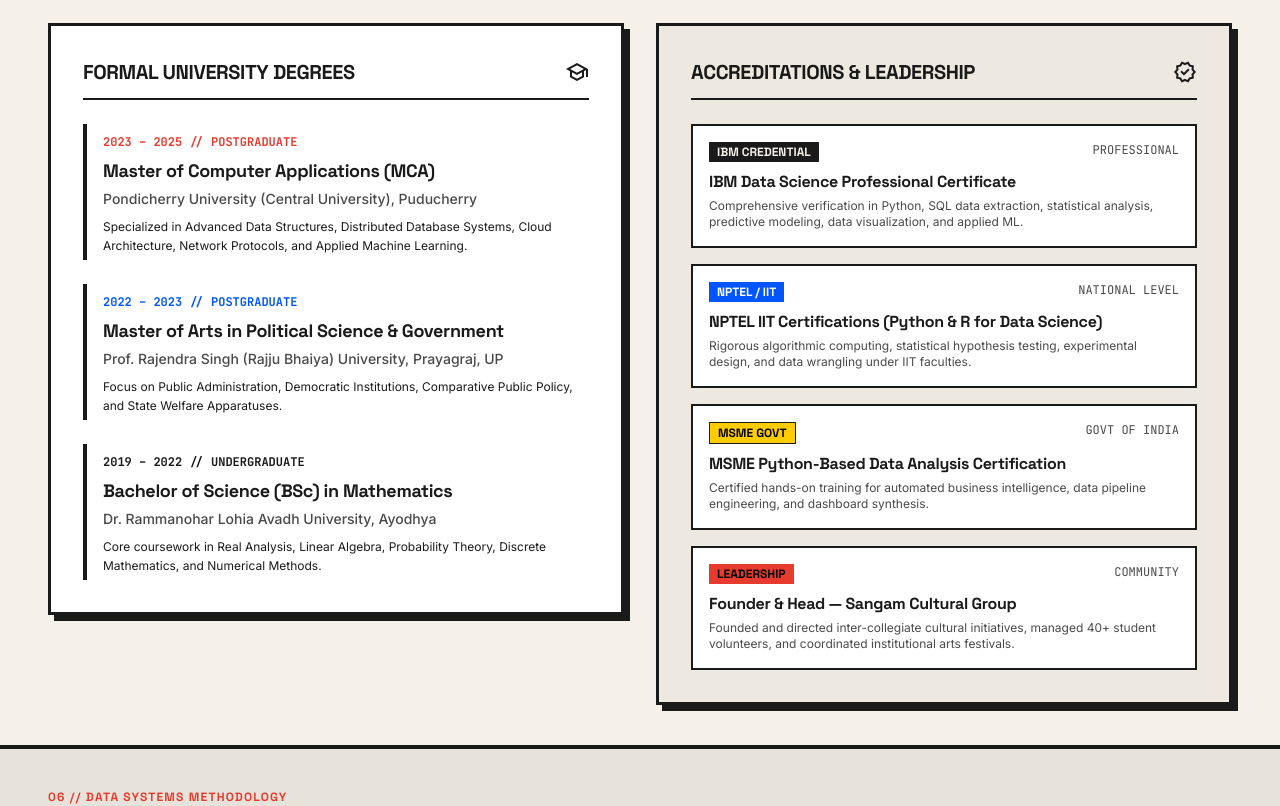
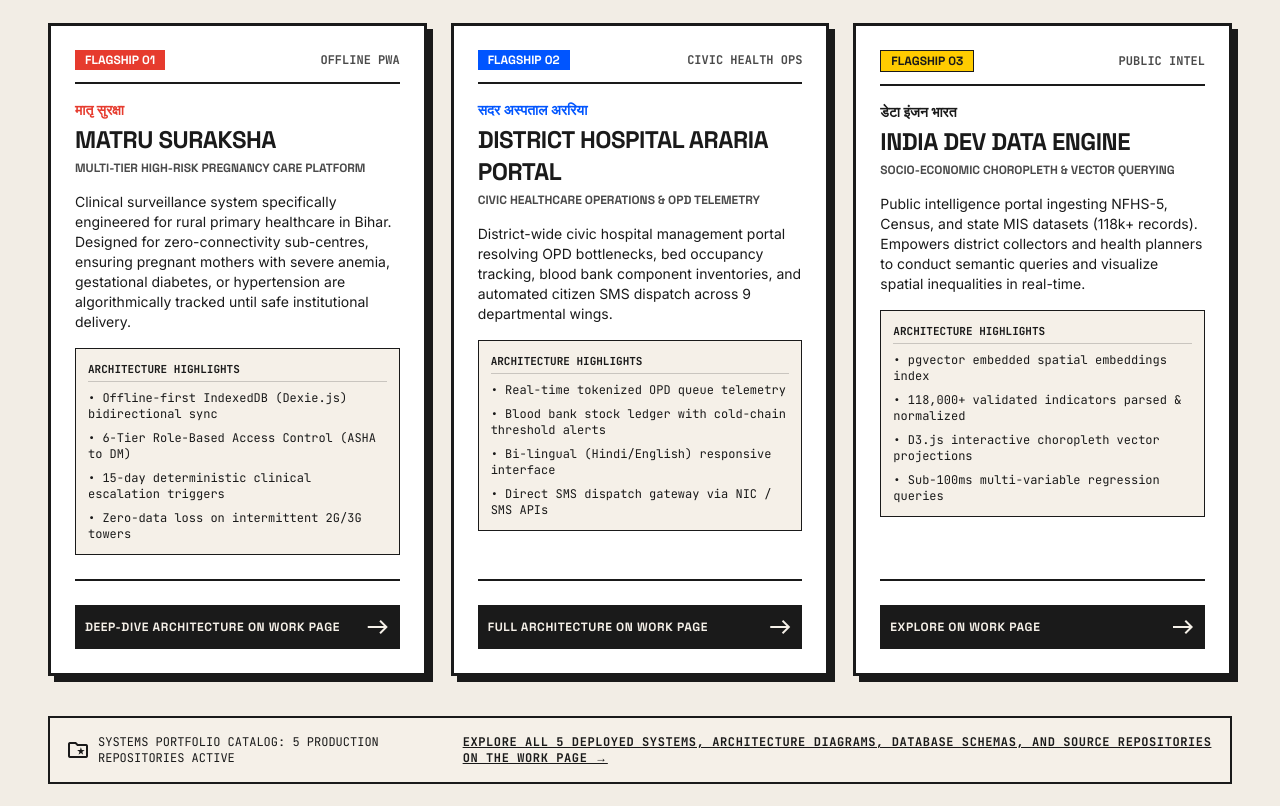
Before and after one commit to adityapandey2002/Portfolio, a Next.js app: page / in a window 1280 px wide. Shown: the part 3720-4526 px from the top of the page. Built offline with nearby package versions, Linux system fonts and the light colour scheme.

Commit message:
feat(home): add production systems section to the home flow

```diff
--- a/src/app/page.tsx
+++ b/src/app/page.tsx
@@ -1,6 +1,7 @@
 import { Hero } from '@/components/sections/Hero';
 import { About } from '@/components/sections/About';
 import { Experience } from '@/components/sections/Experience';
+import { SelectedSystems } from '@/components/sections/SelectedSystems';
 import { Education } from '@/components/sections/Education';
 import { Pipeline } from '@/components/sections/Pipeline';
 import { AiTerminal } from '@/components/sections/AiTerminal';
@@ -13,6 +14,7 @@ export default function HomePage() {
       <Hero />
       <About />
       <Experience />
+      <SelectedSystems />
       <Education />
       <Pipeline />
       <AiTerminal />
--- a/src/components/sections/SelectedSystems.tsx
+++ b/src/components/sections/SelectedSystems.tsx
@@ -1,14 +1,27 @@
 'use client';
 
 import Link from 'next/link';
+
+/**
+ * V2 SelectedSystems — "04 // Production Systems" section on Home.
+ *
+ * Matches the supplied light/dark samples exactly:
+ * - Red section eyebrow, "Production Systems" heading + /work deep link
+ * - 3 flagship cards: Matru Suraksha, District Hospital Araria, India Dev Data Engine
+ * - Native-language kicker, yellow subtitle (dark), architecture highlights box
+ * - Solid black CTA bars that swap accent on hover
+ *
+ * Brutalist contract: 0px radius, thick borders, hard shadows, uppercase tracking
+ */
 
 const SYSTEMS = [
   {
     num: '01',
     badge: 'FLAGSHIP 01',
-    badgeColor: 'bg-accent-yellow dark:bg-accent-yellow text-black dark:text-black',
+    badgeClass: 'bg-secondary text-on-secondary dark:text-[#121214]',
     tech: 'OFFLINE PWA',
-    techColor: 'text-on-primary-container dark:text-on-primary-container',
+    native: 'मातृ सुरक्षा',
+    nativeClass: 'text-secondary',
     title: 'Matru Suraksha',
     subtitle: 'Multi-Tier High-Risk Pregnancy Care Platform',
     desc: 'Clinical surveillance system specifically engineered for rural primary healthcare in Bihar. Designed for zero-connectivity sub-centres, ensuring pregnant mothers with severe anemia, gestational diabetes, or hypertension are algorithmically tracked until safe institutional delivery.',
@@ -18,14 +31,16 @@ const SYSTEMS = [
       '15-day deterministic clinical escalation triggers',
       'Zero-data loss on intermittent 2G/3G towers',
     ],
-    cta: 'Deep-dive architecture on Work page &rarr;',
+    cta: 'Deep-dive architecture on Work page',
+    ctaHover: 'hover:bg-secondary hover:text-on-secondary dark:hover:bg-white dark:hover:text-black',
   },
   {
     num: '02',
     badge: 'FLAGSHIP 02',
-    badgeColor: 'bg-accent-blue dark:bg-accent-blue text-black dark:text-black',
+    badgeClass: 'bg-tertiary text-white dark:text-[#121214]',
     tech: 'CIVIC HEALTH OPS',
-    techColor: 'text-on-tertiary-container dark:text-on-tertiary-container',
+    native: 'सदर अस्पताल अररिया',
+    nativeClass: 'text-tertiary',
     title: 'District Hospital Araria Portal',
     subtitle: 'Civic Healthcare Operations & OPD Telemetry',
     desc: 'District-wide civic hospital management portal resolving OPD bottlenecks, bed occupancy tracking, blood bank component inventories, and automated citizen SMS dispatch across 9 departmental wings.',
@@ -35,14 +50,16 @@ const SYSTEMS = [
       'Bi-lingual (Hindi/English) responsive interface',
       'Direct SMS dispatch gateway via NIC / SMS APIs',
     ],
-    cta: 'Full architecture on Work page &rarr;',
+    cta: 'Full architecture on Work page',
+    ctaHover: 'hover:bg-tertiary hover:text-white dark:hover:bg-white dark:hover:text-black',
   },
   {
     num: '03',
     badge: 'FLAGSHIP 03',
-    badgeColor: 'bg-accent-yellow dark:bg-accent-yellow border border-primary dark:border-white text-black dark:text-black',
+    badgeClass: 'bg-primary-container text-on-primary-container dark:bg-[#facc15] dark:text-[#121214] border border-primary',
     tech: 'PUBLIC INTEL',
-    techColor: 'text-primary dark:text-white',
+    native: 'डेटा इंजन भारत',
+    nativeClass: 'text-primary dark:text-[#facc15]',
     title: 'India Dev Data Engine',
     subtitle: 'Socio-Economic Choropleth & Vector Querying',
     desc: 'Public intelligence portal ingesting NFHS-5, Census, and state MIS datasets (118k+ records). Empowers district collectors and health planners to conduct semantic queries and visualize spatial inequalities in real-time.',
@@ -52,28 +69,32 @@ const SYSTEMS = [
       'D3.js interactive choropleth vector projections',
       'Sub-100ms multi-variable regression queries',
     ],
-    cta: 'Explore on Work page &rarr;',
+    cta: 'Explore on Work page',
+    ctaHover: 'hover:bg-primary-container hover:text-on-primary-container dark:hover:bg-white dark:hover:text-black',
   },
 ];
 
 export function SelectedSystems() {
   return (
-    <section id="systems" className="border-b-4 border-primary dark:border-white bg-surface-container-low dark:bg-surface-container-low py-12 px-4 sm:px-8 lg:px-12">
+    <section
+      id="systems"
+      className="border-b-4 border-primary dark:border-[#3f3f46] bg-surface-container-low dark:bg-[#121214] py-10 px-4 sm:px-8 lg:px-12"
+    >
       <div className="max-w-7xl mx-auto space-y-10">
-        <div className="flex flex-col sm:flex-row sm:items-end justify-between gap-4 border-b-2 border-primary dark:border-white pb-4">
+        <div className="flex flex-col sm:flex-row sm:items-end justify-between gap-4 border-b-2 border-primary dark:border-[#3f3f46] pb-4">
           <div>
-            <span className="font-headline text-xs font-bold uppercase tracking-widest text-primary dark:text-white block">
+            <span className="font-headline text-xs font-bold uppercase tracking-widest text-secondary block">
               04 // FLAGSHIP ENGINEERING DEPLOYMENTS
             </span>
-            <h2 className="font-headline text-3xl sm:text-5xl font-bold uppercase tracking-tight text-on-surface dark:text-on-surface mt-1">
+            <h2 className="font-headline text-3xl sm:text-5xl font-bold uppercase tracking-tight text-on-surface mt-1">
               Production Systems
             </h2>
           </div>
           <Link
             href="/work"
-            className="inline-flex items-center gap-1 font-headline text-xs font-bold uppercase tracking-wider text-primary dark:text-white hover:text-accent-yellow dark:hover:text-accent-yellow border-b-2 border-primary dark:border-white pb-1"
+            className="inline-flex items-center gap-1 font-headline text-xs font-bold uppercase tracking-wider text-primary hover:text-secondary dark:text-primary dark:hover:text-white border-b-2 border-primary pb-1"
           >
-            View All Systems &amp; Architecture on Work Page (/work)
+            <span>View All Systems &amp; Architecture on Work Page (/work)</span>
             <span className="material-symbols-outlined text-sm">arrow_forward</span>
           </Link>
         </div>
@@ -82,43 +103,42 @@ export function SelectedSystems() {
           {SYSTEMS.map((sys) => (
             <div
               key={sys.num}
-              className="bg-surface-container-lowest dark:bg-surface-low border-3 border-primary dark:border-white p-6 shadow-[6px_6px_0px_#1a1a1a] dark:shadow-[6px_6px_0px_#ffffff] flex flex-col justify-between"
+              className="bg-surface-container-lowest dark:bg-[#202024] border-3 border-primary dark:border-[#3f3f46] p-6 shadow-[6px_6px_0px_#1a1a1a] dark:shadow-[6px_6px_0px_#000000] flex flex-col justify-between hover:translate-x-0.5 hover:translate-y-0.5 hover:shadow-[3px_3px_0px_#1a1a1a] dark:hover:shadow-[3px_3px_0px_#000000] transition-all"
             >
               <div className="space-y-4">
-                <div className="flex items-center justify-between border-b-2 border-primary dark:border-white pb-3">
-                  <span className={`px-2.5 py-0.5 font-headline font-bold text-xs uppercase border border-primary dark:border-white ${sys.badgeColor}`}>
+                <div className="flex items-center justify-between border-b-2 border-primary dark:border-[#3f3f46] pb-3">
+                  <span className={`px-2.5 py-0.5 font-headline font-bold text-xs uppercase ${sys.badgeClass}`}>
                     {sys.badge}
                   </span>
-                  <span className={`font-mono text-xs font-bold ${sys.techColor}`}>{sys.tech}</span>
+                  <span className="font-mono text-xs font-bold text-on-surface-variant">{sys.tech}</span>
                 </div>
                 <div className="space-y-1">
-                  <div className="font-headline text-sm font-bold text-primary dark:text-white uppercase">
+                  <div className={`font-headline text-sm font-bold uppercase ${sys.nativeClass}`}>
+                    {sys.native}
+                  </div>
+                  <h3 className="font-headline text-2xl font-bold text-on-surface uppercase">{sys.title}</h3>
+                  <p className="font-headline text-xs font-bold text-on-surface-variant dark:text-[#facc15] uppercase">
                     {sys.subtitle}
-                  </div>
-                  <h3 className="font-headline text-2xl font-bold text-on-surface dark:text-on-surface uppercase">
-                    {sys.title}
-                  </h3>
+                  </p>
                 </div>
-                <p className="font-body text-xs sm:text-sm text-on-surface-variant dark:text-on-surface-variant leading-relaxed">
+                <p className="font-body text-xs sm:text-sm text-on-surface dark:text-on-surface-variant leading-relaxed">
                   {sys.desc}
                 </p>
-                <div className="bg-surface dark:bg-surface-low p-3 border border-primary dark:border-white space-y-2 text-xs font-mono">
-                  <div className="text-[11px] font-bold uppercase text-primary dark:text-white border-b border-primary/20 dark:border-white/20 pb-1">
+                <div className="bg-surface dark:bg-[#161619] p-3 border border-primary dark:border-[#3f3f46] space-y-2 text-xs font-mono text-on-surface dark:text-on-surface-variant">
+                  <div className="text-[11px] font-bold uppercase text-primary border-b border-primary/20 dark:border-[#3f3f46] pb-1">
                     Architecture Highlights
                   </div>
                   {sys.highlights.map((h, i) => (
-                    <div key={i} className="text-on-surface dark:text-on-surface">
-                      &bull; {h}
-                    </div>
+                    <div key={i}>• {h}</div>
                   ))}
                 </div>
               </div>
-              <div className="pt-6 border-t-2 border-primary dark:border-white mt-6">
+              <div className="pt-6 border-t-2 border-primary dark:border-[#3f3f46] mt-6">
                 <Link
                   href="/work"
-                  className="inline-flex items-center justify-between w-full p-2.5 bg-accent-yellow dark:bg-accent-yellow text-black dark:text-black font-headline text-xs font-bold uppercase tracking-wider hover:bg-surface dark:hover:bg-surface-container-low hover:text-on-surface transition-colors"
+                  className={`inline-flex items-center justify-between w-full p-2.5 bg-primary text-on-primary dark:bg-[#facc15] dark:text-[#121214] font-headline text-xs font-bold uppercase tracking-wider transition-colors ${sys.ctaHover}`}
                 >
-                  <span dangerouslySetInnerHTML={{ __html: sys.cta }} />
+                  <span>{sys.cta}</span>
                   <span className="material-symbols-outlined text-sm">east</span>
                 </Link>
               </div>
@@ -126,16 +146,16 @@ export function SelectedSystems() {
           ))}
         </div>
 
-        <div className="p-4 bg-surface dark:bg-surface-container border-2 border-primary dark:border-white flex flex-col sm:flex-row items-center justify-between gap-4 font-mono text-xs">
+        <div className="p-4 bg-surface dark:bg-[#202024] border-2 border-primary dark:border-[#3f3f46] flex flex-col sm:flex-row items-center justify-between gap-4 font-mono text-xs text-on-surface">
           <div className="flex items-center gap-2">
-            <span className="material-symbols-outlined text-base text-primary dark:text-white">folder_special</span>
-            <span className="text-on-surface dark:text-on-surface">SYSTEMS PORTFOLIO CATALOG: 5 PRODUCTION REPOSITORIES ACTIVE</span>
+            <span className="material-symbols-outlined text-base text-primary">folder_special</span>
+            <span>SYSTEMS PORTFOLIO CATALOG: 5 PRODUCTION REPOSITORIES ACTIVE</span>
           </div>
           <Link
             href="/work"
-            className="font-bold underline text-primary dark:text-white uppercase tracking-wider hover:text-accent-yellow dark:hover:text-accent-red"
+            className="font-bold underline text-primary uppercase tracking-wider hover:text-secondary dark:hover:text-white"
           >
-            Explore all 5 deployed systems, architecture diagrams, database schemas, and source repositories on the Work page &rarr;
+            Explore all 5 deployed systems, architecture diagrams, database schemas, and source repositories on the Work page →
           </Link>
         </div>
       </div>
```
